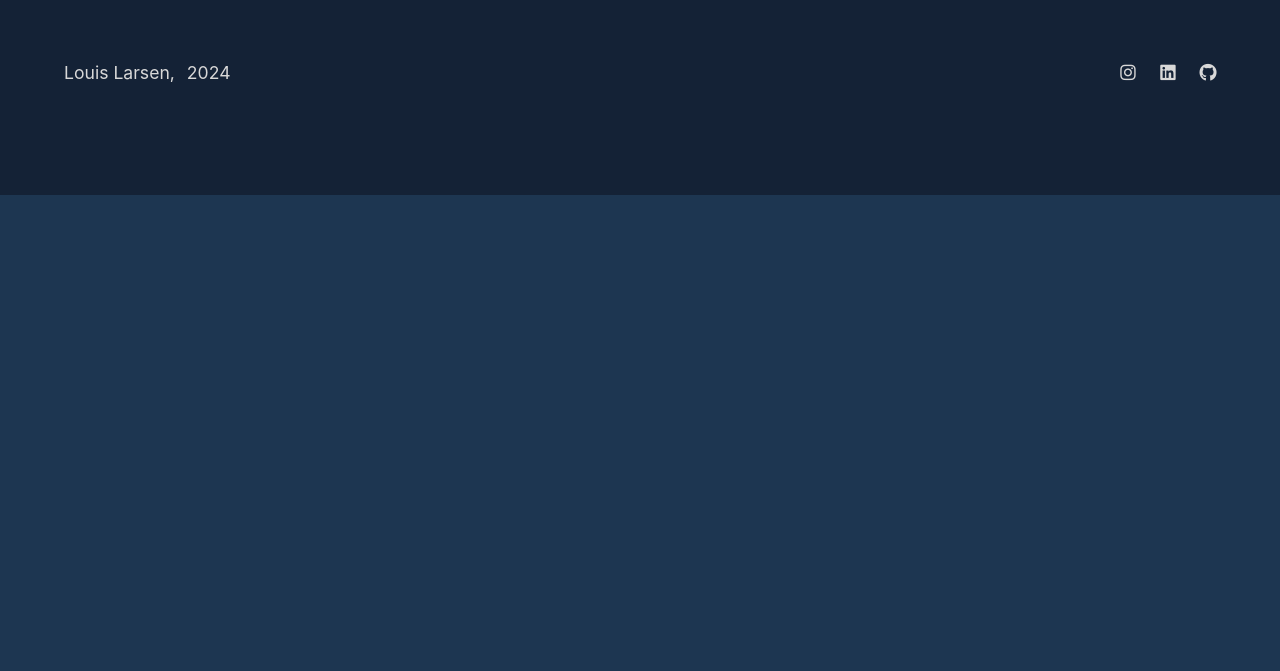
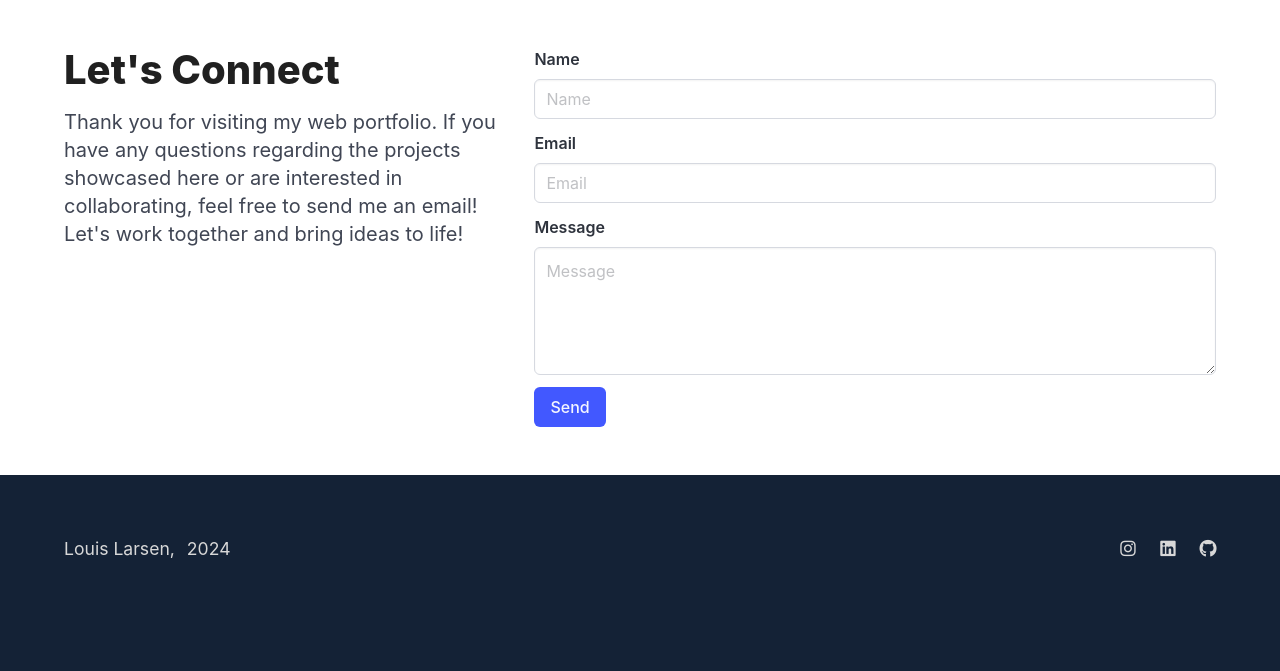
Before and after one commit to lalarsen02/Personal_Website, a Flask app: page / in a window 1280 px wide. Shown: the part 625-1296 px from the top of the page. Before the commit the page ends 820 px from the top, so only its background shows below. Run offline with Flask 3, Linux system fonts and the light colour scheme; grey boxes are pictures that could not be loaded.

Commit message:
Added mail functionality

```diff
--- a/app.py
+++ b/app.py
@@ -9,15 +9,35 @@
 
 # -----------------------------------------------------------------------
 
+import os
 import sys
 import flask
+import flask_mail
+import dotenv
 import database
 import json
 import html
 
 # -----------------------------------------------------------------------
 
+# Create the app
 app = flask.Flask(__name__, template_folder='./templates/')
+
+# Set up mail feature
+# Load and set environment variables
+dotenv.load_dotenv()
+
+app.config['MAIL_SERVER'] = 'smtp.gmail.com'
+app.config['MAIL_PORT'] = 587
+app.config['MAIL_USE_TLS'] = True
+app.config['MAIL_USE_SSL'] = False
+app.config['MAIL_USERNAME'] = os.environ.get('MAIL_USERNAME')
+app.config['MAIL_PASSWORD'] = os.environ.get('MAIL_PASSWORD')
+app.config['MAIL_DEFAULT_SENDER'] = os.environ.get('MAIL_USERNAME')
+
+print(os.environ.get('MAIL_USERNAME'))
+
+mail = flask_mail.Mail(app)
 
 # -----------------------------------------------------------------------
 
@@ -26,4 +46,40 @@ def start():
     html_code = flask.render_template('index.html')
     return flask.make_response(html_code)
 
+@app.route('/send_email', methods=['POST'])
+def send_email():
+    data = flask.request.json
+
+    # validate input
+    name = data.get("name")
+    email = data.get("email")
+    message = data.get("message")
+
+    if not name or not email or not message:
+        return flask.jsonify(
+            {"status": "error",
+             "message": "All fields are required"}
+             ), 400
+
+    try:
+        # create message
+        msg = flask_mail.Message(
+            subject=f"Portfolio Contact from {name}",
+            recipients=["lalarsen@alumni.princeton.edu"],
+            body=f"Name: {name}\nEmail: {email}\n\nMessage:\n{message}"
+        )
+        mail.send(msg)
+
+        return flask.jsonify(
+            {"status": "success",
+             "message": "Email sent Successfully"}
+             ), 200
+
+    except Exception as ex:
+        print("app.py: " + str(ex), file=sys.stderr)
+        return flask.jsonify(
+            {"status": "error",
+             "message": "Failed to send email"}
+             ), 500
+
 # -----------------------------------------------------------------------
--- a/requirements.txt
+++ b/requirements.txt
@@ -1,4 +1,5 @@
 Flask
+Flask-Mail
 psycopg2
 SQLAlchemy
 python-dotenv
--- a/templates/footer.html
+++ b/templates/footer.html
@@ -27,8 +27,9 @@
       </div>
     </nav>
   </div>
-  <script>
-    // JavaScript to display the current year
-    document.getElementById("current-year").textContent = new Date().getFullYear();
-  </script>
 </footer>
+
+<script>
+  // JavaScript to display the current year
+  document.getElementById("current-year").textContent = new Date().getFullYear();
+</script>
--- a/templates/index.html
+++ b/templates/index.html
@@ -39,29 +39,23 @@
 
       .main-hero h1 {
         margin-top: 120px;
-      }
-
-      .main-hero h2 {
-        margin-bottom: 24px;
-      }
-
-      .head-navbar-item {
-        color: #0d1b2a;
-        font-size: 1.1rem;
-      }
-
-      h1 {
         font-size: 60px;
         font-weight: 800;
         line-height: 64px;
         color: white;
       }
 
-      h2 {
+      .main-hero h2 {
+        margin-bottom: 24px;
         font-size: 30px;
         font-weight: 800;
         line-height: 32px;
         color: white;
+      }
+
+      .head-navbar-item {
+        color: #0d1b2a;
+        font-size: 1.1rem;
       }
 
       p.body1 {
@@ -70,6 +64,12 @@
         line-height: 28px;
         margin-right: 100px;
         color: white;
+      }
+
+      p.body2 {
+        font-size: 20px;
+        font-weight: 400;
+        line-height: 28px;
       }
 
       .styled-image {
@@ -99,6 +99,21 @@
         color: #d8d8d8;
         font-size: 1.1rem;
       }
+
+      .contact h2 {
+        margin-bottom: 16px;
+        font-size: 40px;
+        font-weight: 800;
+        line-height: 45px;
+        color: #202020
+      }
+/*
+      .contact-button {
+        color: #202020;
+        background-color: #fed523;
+        border-color: #ddb71d;
+        box-shadow: 5px 5px 5px rgba(0, 0, 0, 0.2);
+      } */
 
       @media screen and (max-width: 1215px) {
         .main-hero h1 {
@@ -173,7 +188,139 @@
         </div>
       </div>
     </section>
-
+    <section class="section contact">
+      <div class="container">
+        <div class="columns">
+          <div class="column is-two-fifths">
+            <h2>Let's Connect</h2>
+            <p class="body2">
+              Thank you for visiting my web portfolio. If you have any questions regarding the projects showcased here or are interested in collaborating, feel free to send me an email! Let's work together and bring ideas to life!
+            </p>
+          </div>
+          <div class="column">
+            <div class="field">
+              <label class="label">Name</label>
+              <div class="control">
+                <input class="input" type="text" placeholder="Name">
+              </div>
+            </div>
+            <div class="field">
+              <label class="label">Email</label>
+              <div class="control has-icons-right">
+                <input class="input" type="text" placeholder="Email">
+              </div>
+            </div>
+            <div class="field">
+              <label class="label">Message</label>
+              <div class="control">
+                <textarea class="textarea" placeholder="Message"></textarea>
+              </div>
+            </div>
+            <div class="field">
+              <div class="control">
+                <button class="button is-link">Send</button>
+              </div>
+            </div>
+          </div>
+        </div>
+      </div>
+    </section>
     {% include 'footer.html' %}
   </body>
 </html>
+
+<script>
+  document.addEventListener("DOMContentLoaded", () => {
+    // Select the email input element and its parent field
+    const emailInput = document.querySelector(".contact .field:nth-child(2) .input");
+    const emailControl = emailInput.closest(".control");
+    const emailField = emailInput.closest(".field");
+
+    // Function to validate an email using regex
+    const isValidEmail = (email) => {
+      const emailRegex = /^[^\s@]+@[^\s@]+\.[^\s@]+$/;
+      return emailRegex.test(email);
+    };
+
+    // Add event listener for input event
+    emailInput.addEventListener("input", () => {
+      // Remove any existing status spans
+      const existingIcon = emailControl.querySelector(".icon");
+      if (existingIcon) existingIcon.remove();
+      const existingHelp = emailField.querySelector(".help");
+      if (existingHelp) existingHelp.remove();
+
+      // Remove any existing classes
+      emailInput.classList.remove("is-danger", "is-success");
+
+      // Validate the email and add appropriate class and icon
+      const iconSpan = document.createElement("span");
+      iconSpan.classList.add("icon", "is-small", "is-right");
+      const helpP = document.createElement("p");
+      helpP.classList.add("help");
+
+      if (isValidEmail(emailInput.value)) {
+        emailInput.classList.add("is-success");
+        iconSpan.innerHTML = '<i class="fas fa-check"></i>';
+        helpP.classList.add("is-success")
+        helpP.innerHTML = 'This email is valid';
+      } else {
+        emailInput.classList.add("is-danger");
+        iconSpan.innerHTML = '<i class="fas fa-exclamation-triangle"></i>';
+        helpP.classList.add("is-danger")
+        helpP.innerHTML = 'This email is invalid';
+      }
+
+      // Append the icon span below the email input
+      emailControl.appendChild(iconSpan);
+
+      // Append the help paragraph to the email field
+      emailField.appendChild(helpP);
+
+    });
+  });
+</script>
+
+<script>
+  document.querySelector(".button.is-link").addEventListener("click", async function (e) {
+    e.preventDefault();
+
+    const name = document.querySelector("input[placeholder='Name']").value;
+    const email = document.querySelector("input[placeholder='Email']").value;
+    const message = document.querySelector("textarea[placeholder='Message']").value;
+
+    if (!name || !email || !message) {
+      alert("Please fill out all fields.");
+      return;
+    }
+
+    // Function to validate an email using regex
+    const isValidEmail = (email) => {
+      const emailRegex = /^[^\s@]+@[^\s@]+\.[^\s@]+$/;
+      return emailRegex.test(email);
+    };
+
+    if (!isValidEmail(email)) {
+      alert("Email Not Valid");
+      return;
+    }
+
+    try {
+      const response = await fetch("/send_email", {
+        method: "POST",
+        headers: { "Content-Type": "application/json" },
+        body: JSON.stringify({ name, email, message }),
+      });
+
+      const result = await response.json();
+      if (response.ok) {
+        alert(result.message);
+      } else {
+        alert(result.message);
+      }
+    } catch (error) {
+      alert("Failed to send email. Please try again later.");
+      console.error(error);
+    }
+  });
+</script>
```
